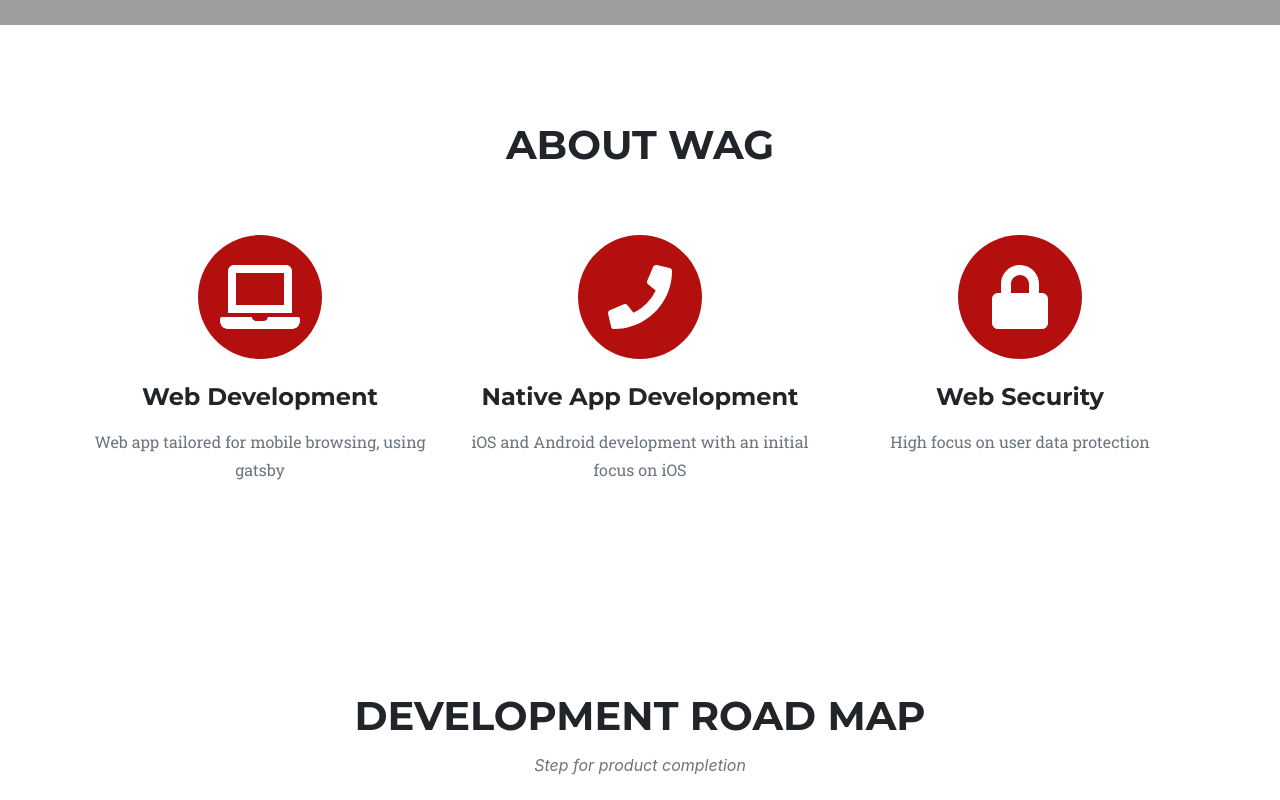
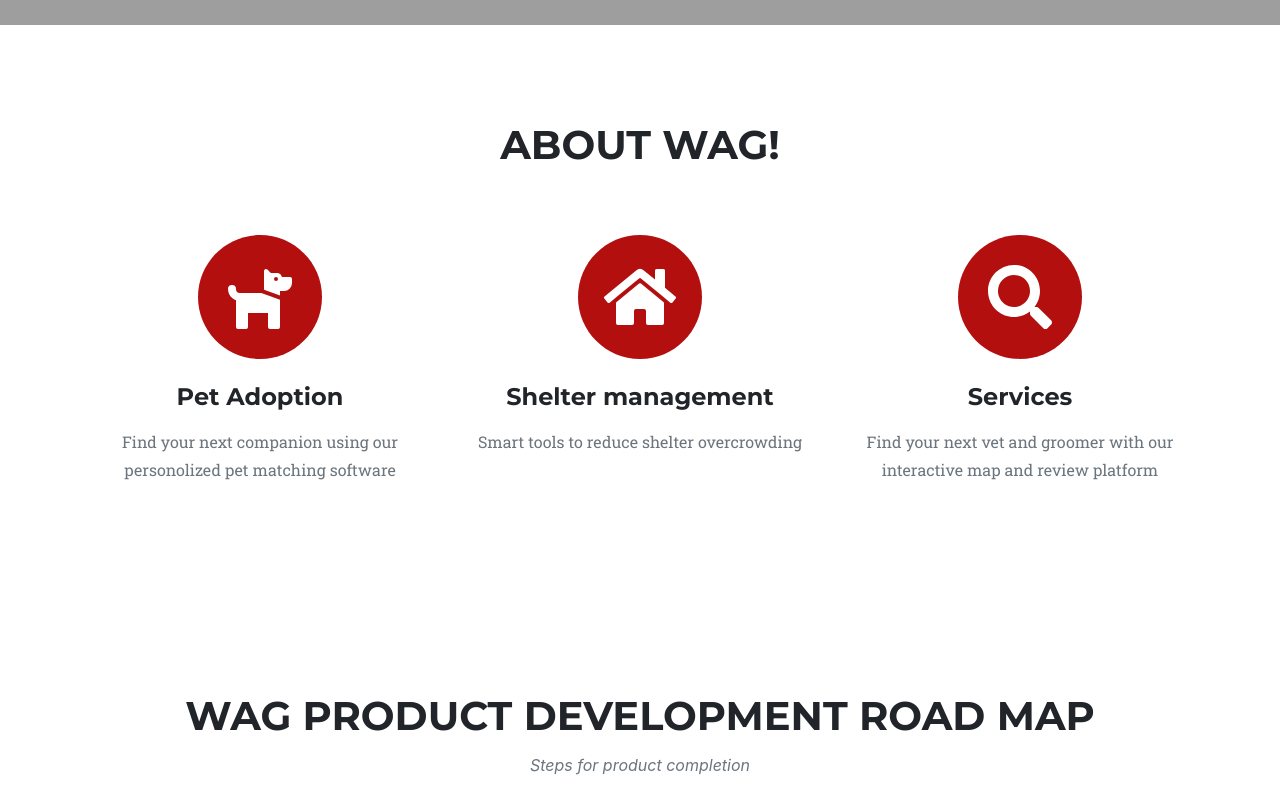
Before and after one commit to jay0burgos/exnaWebsite, a plain HTML site: page index.html in a window 1280 px wide. Shown: the part 720-1520 px from the top of the page. Drawn offline with nearby package versions, Linux system fonts and the light colour scheme; grey boxes are pictures that could not be loaded; a script that the page names is missing; a web font is replaced by a local one.

Commit message:
second commit

```diff
--- a/index.html
+++ b/index.html
@@ -29,7 +29,7 @@
                     <ul class="navbar-nav text-uppercase ml-auto">
                         <li class="nav-item"><a class="nav-link js-scroll-trigger" href="#services">Services</a></li>
 
-                        <li class="nav-item"><a class="nav-link js-scroll-trigger" href="#about">Development</a></li>
+                        <li class="nav-item"><a class="nav-link js-scroll-trigger" href="#about">Product</a></li>
                         <li class="nav-item"><a class="nav-link js-scroll-trigger" href="#team">Team</a></li>
                         <li class="nav-item"><a class="nav-link js-scroll-trigger" href="#contact">Contact</a></li>
                     </ul>
@@ -40,7 +40,7 @@
         <header class="masthead">
             <div class="container">
                 <div class="masthead-subheading">WAG</div>
-                <div class="masthead-heading">Find your Best Friend!</div>
+                <div class="masthead-heading">Find your Best Friend</div>
                 <a class="btn btn-primary btn-xl text-uppercase js-scroll-trigger" href="#services">Tell Me More</a>
             </div>
         </header>
@@ -48,33 +48,33 @@
         <section class="page-section" id="services">
             <div class="container">
                 <div class="text-center">
-                    <h2 class="section-heading text-uppercase">About Wag</h2>
+                    <h2 class="section-heading text-uppercase">About Wag!</h2>
                     <h3 class="section-subheading text-muted"></h3>
                 </div>
                 <div class="row text-center">
                     <div class="col-md-4">
                         <span class="fa-stack fa-4x">
                             <i class="fas fa-circle fa-stack-2x text-primary"></i>
-                            <i class="fas fa-laptop fa-stack-1x fa-inverse"></i>
+                            <i class="fas fa-dog fa-stack-1x fa-inverse"></i>
                         </span>
-                        <h4 class="my-3">Web Development</h4>
-                        <p class="text-muted">Web app tailored for mobile browsing, using gatsby</p>
+                        <h4 class="my-3">Pet Adoption</h4>
+                        <p class="text-muted">Find your next companion using our personolized pet matching software</p>
                     </div>
                     <div class="col-md-4">
                         <span class="fa-stack fa-4x">
                             <i class="fas fa-circle fa-stack-2x text-primary"></i>
-                            <i class="fas fa-phone fa-stack-1x fa-inverse"></i>
+                            <i class="fas fa-home fa-stack-1x fa-inverse"></i>
                         </span>
-                        <h4 class="my-3">Native App Development</h4>
-                        <p class="text-muted">iOS and Android development with an initial focus on iOS</p>
+                        <h4 class="my-3">Shelter management</h4>
+                        <p class="text-muted">Smart tools to reduce shelter overcrowding</p>
                     </div>
                     <div class="col-md-4">
                         <span class="fa-stack fa-4x">
                             <i class="fas fa-circle fa-stack-2x text-primary"></i>
-                            <i class="fas fa-lock fa-stack-1x fa-inverse"></i>
+                            <i class="fas fa-search fa-stack-1x fa-inverse"></i>
                         </span>
-                        <h4 class="my-3">Web Security</h4>
-                        <p class="text-muted">High focus on user data protection</p>
+                        <h4 class="my-3">Services</h4>
+                        <p class="text-muted">Find your next vet and groomer with our interactive map and review platform</p>
                     </div>
                 </div>
             </div>
@@ -178,8 +178,8 @@
         <section class="page-section" id="about">
             <div class="container">
                 <div class="text-center">
-                    <h2 class="section-heading text-uppercase">Development Road Map</h2>
-                    <h3 class="section-subheading text-muted">Step for product completion</h3>
+                    <h2 class="section-heading text-uppercase">Wag Product Development Road Map</h2>
+                    <h3 class="section-subheading text-muted">Steps for product completion</h3>
                 </div>
                 <ul class="timeline">
                     <li>
@@ -287,7 +287,7 @@
             <div class="container">
                 <div class="text-center">
                     <h1 class="section-heading text-uppercase">Contact Us</h1>
-                    <h2 class="section-subheading text-muted">email: exna@protonmail.com</h2>
+                    <h7 class="section-subheading text-muted">email: exna@protonmail.com</h7>
                 </div>
 
             </div>
```
